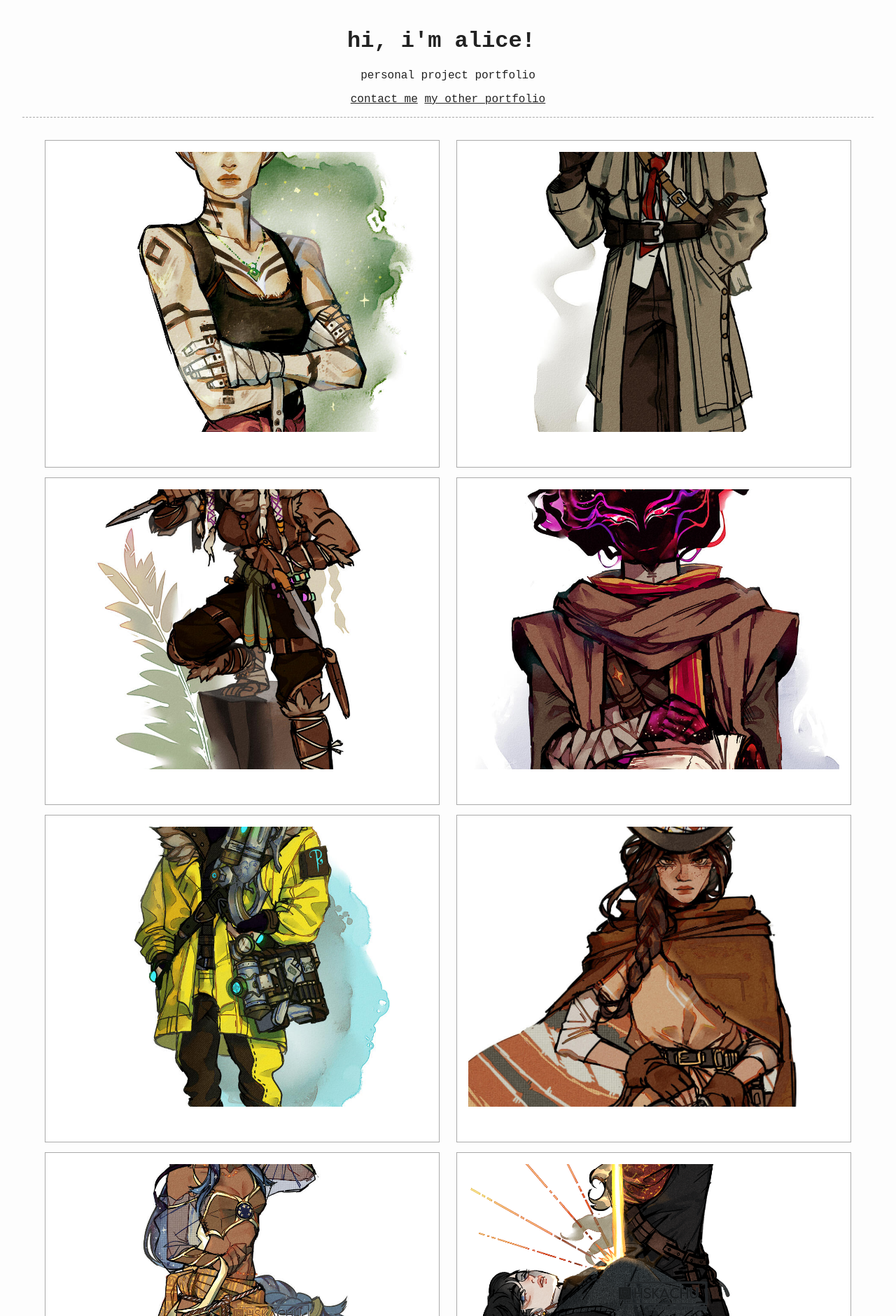
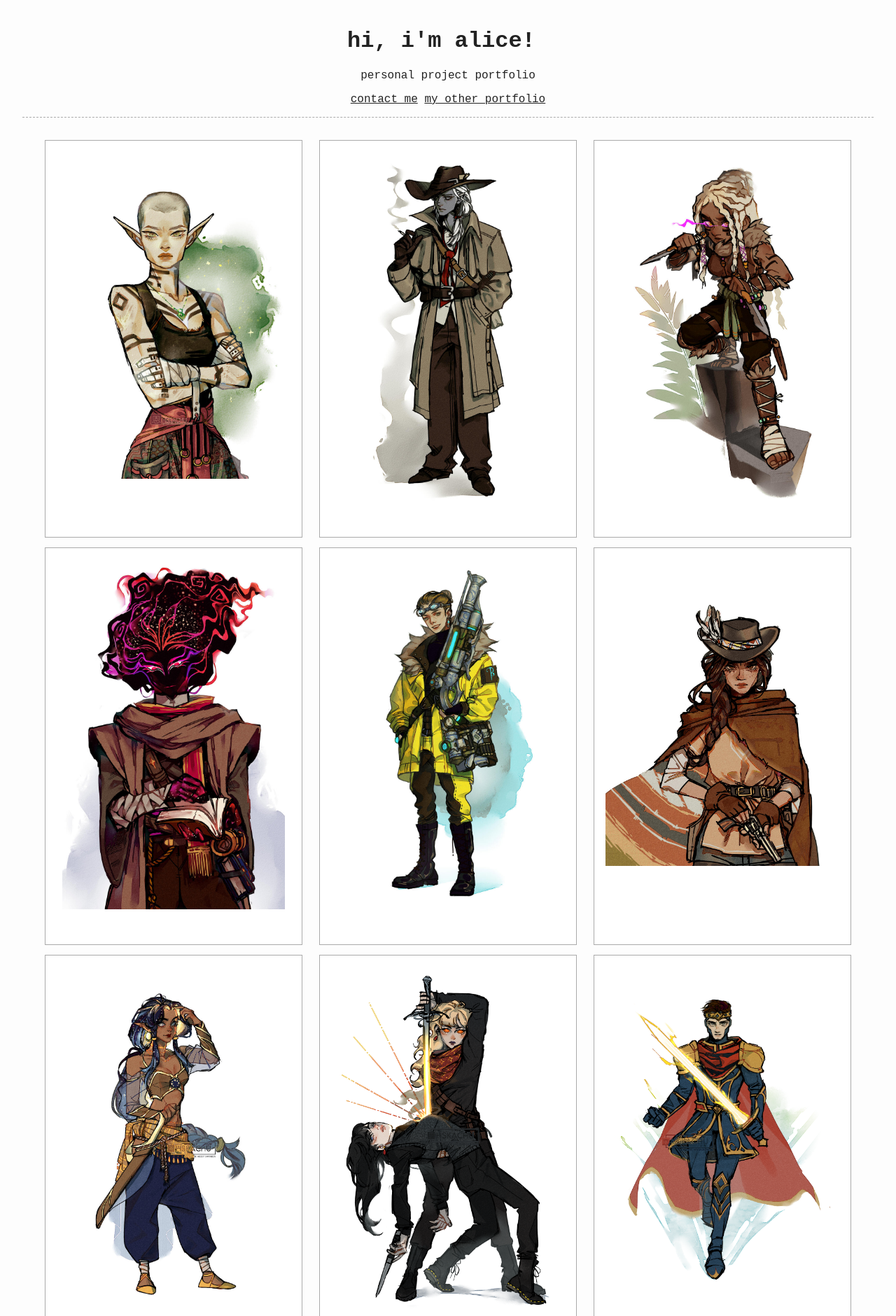
Before and after one commit to AliceYangAC/AliceYangFolio, a Flask app: page /art in a window 1280 px wide. Shown: the part 134-2014 px from the top of the page at 70% size. Run offline with Flask 3, Linux system fonts and the light colour scheme.

Commit message:
fixed images

```diff
--- a/templates/art.html
+++ b/templates/art.html
@@ -1,13 +1,12 @@
 {% extends "layout.html" %} {% block content %}
-<!-- Project cards -->
-<div class="card-grid">
+
+<div class="card-grid" style="grid-template-columns: repeat(3, 1fr)">
   {% for image_file in image_files %}
-  <div class="card h-100">
+  <div class="card">
     <img
       src="{{ url_for('static', filename=image_file) }}"
-      class="card-img-top"
       alt="{{ image_file }}"
-      style="width: 100%; height: 400px; object-fit: cover"
+      style="height: 500px; width: 100%; object-fit: contain; display: block"
     />
   </div>
   {% endfor %}
```
Also changed, not shown: static/image11.png (added), static/image12.png (added), 2 other files.
